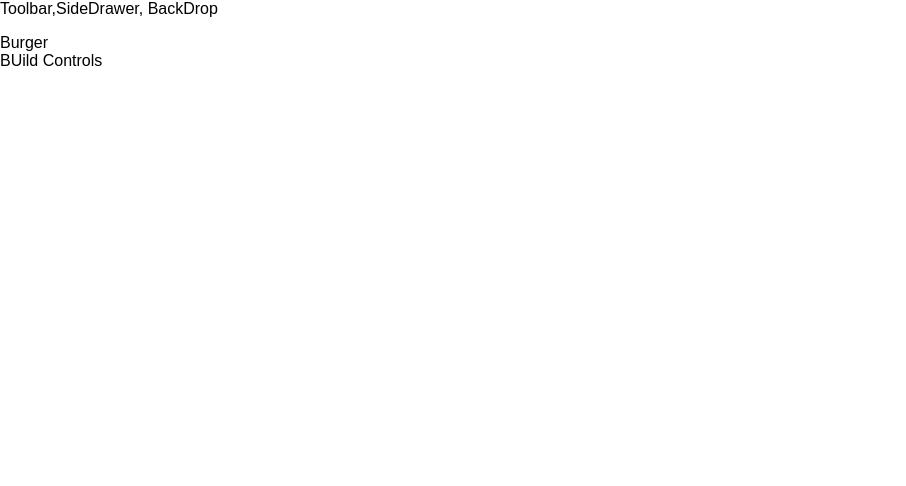
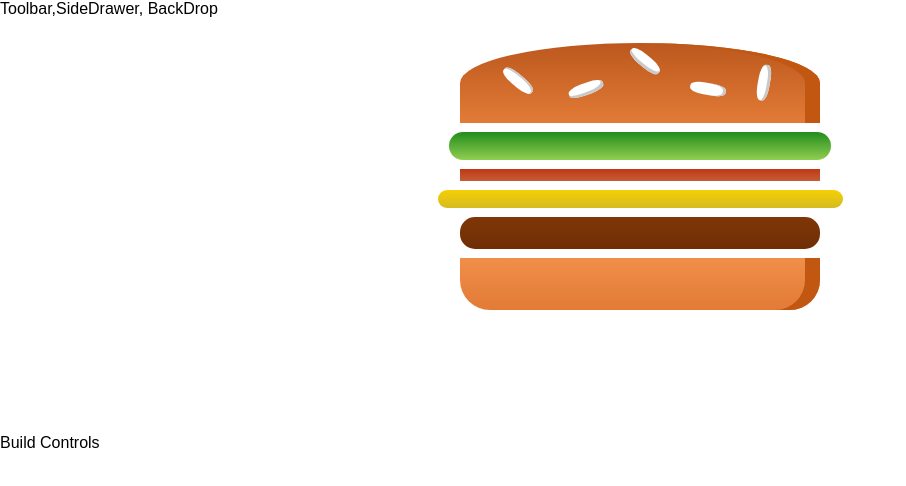
Before and after one commit to peterlxb/react-burger, a React (Create React App) app: page / in a window 1280 px wide. Shown: the top 486 px of the page, without its empty margins (0-906 px from the left). Built offline with nearby package versions, Linux system fonts and the light colour scheme.

Commit message:
Setting the components

```diff
--- a/package.json
+++ b/package.json
@@ -3,6 +3,7 @@
   "version": "0.1.0",
   "private": true,
   "dependencies": {
+    "prop-types": "^15.6.0",
     "react": "^16.2.0",
     "react-dom": "^16.2.0",
     "react-scripts": "1.1.0"
--- /dev/null
+++ b/src/components/Burger/Burger.css
@@ -0,0 +1,30 @@
+.Burger {
+  width: 100%;
+  margin: auto;
+  height: 250px;
+  overflow: scroll;
+  text-align: center;
+  font-weight: bold;
+  font-size: 1.2rem;
+}
+
+@media (min-width: 500px) and (min-height: 400px) {
+  .Burger {
+    width: 350px;
+    height: 300px;
+  }
+}
+
+@media (min-width: 1000px) and (min-height: 700px) {
+  .Burger {
+    width: 700px;
+    height: 600px;
+  }
+}
+
+@media (min-width: 500px) and (min-height: 401px) {
+  .Burger {
+    width: 450px;
+    height: 400px;
+  }
+}
--- /dev/null
+++ b/src/components/Burger/Burger.js
@@ -0,0 +1,30 @@
+import React from 'react';
+
+import './Burger.css'
+import BurgerIngredient from './BurgerIngredient/BurgerIngredient';
+
+const burger = (props) => {
+  // demo from the video
+
+  // const transformedIngredients = Object.keys(props.ingredients) //return arrays ['salad','cheese',...]
+  //   .map(igKey => { //igKey => salad ,cheese ....
+  //     return [...Array(props.ingredients[igKey])].map((_, i) => {
+  //       return <BurgerIngredient key={igKey + i} type={igKey}/>;
+  //     });
+  //   });
+
+  const transformedIngredients = Object.keys(props.ingredients) //return arrays ['salad','cheese',...]
+    .map((igKey, i)=> { //igKey => salad ,cheese ....
+      return <BurgerIngredient key={props.ingredients[igKey] + i} type={igKey}/>;
+    });
+
+  return (
+    <div className="Burger">
+      <BurgerIngredient type="bread-top" />
+      {transformedIngredients}
+      <BurgerIngredient type="bread-bottom"/>
+    </div>
+  );
+}
+
+export default burger;
--- /dev/null
+++ b/src/components/Burger/BurgerIngredient/BurgerIngredient.css
@@ -0,0 +1,113 @@
+.BreadBottom {
+    height: 13%;
+    width: 80%;
+    background: linear-gradient(#F08E4A, #e27b36);
+    border-radius: 0 0 30px 30px;
+    box-shadow: inset -15px 0 #c15711;
+    margin: 2% auto;
+}
+
+.BreadTop {
+    height: 20%;
+    width: 80%;
+    background: linear-gradient(#bc581e, #e27b36);
+    border-radius: 50% 50% 0 0;
+    box-shadow: inset -15px 0 #c15711;
+    margin: 2% auto;
+    position: relative;
+}
+
+.Seeds1 {
+    width: 10%;
+    height: 15%;
+    position: absolute;
+    background-color: white;
+    left: 30%;
+    top: 50%;
+    border-radius: 40%;
+    transform: rotate(-20deg);
+    box-shadow: inset -2px -3px #c9c9c9;
+}
+
+.Seeds1:after {
+    content: "";
+    width: 100%;
+    height: 100%;
+    position: absolute;
+    background-color: white;
+    left: -170%;
+    top: -260%;
+    border-radius: 40%;
+    transform: rotate(60deg);
+    box-shadow: inset -1px 2px #c9c9c9;
+  }
+
+.Seeds1:before {
+    content: "";
+    width: 100%;
+    height: 100%;
+    position: absolute;
+    background-color: white;
+    left: 180%;
+    top: -50%;
+    border-radius: 40%;
+    transform: rotate(60deg);
+    box-shadow: inset -1px -3px #c9c9c9;
+  }
+
+  .Seeds2 {
+    width: 10%;
+    height: 15%;
+    position: absolute;
+    background-color: white;
+    left: 64%;
+    top: 50%;
+    border-radius: 40%;
+    transform: rotate(10deg);
+    box-shadow: inset -3px 0 #c9c9c9;
+  }
+
+  .Seeds2:before {
+    content: "";
+    width: 100%;
+    height: 100%;
+    position: absolute;
+    background-color: white;
+    left: 150%;
+    top: -130%;
+    border-radius: 40%;
+    transform: rotate(90deg);
+    box-shadow: inset 1px 3px #c9c9c9;
+  }
+
+
+.Meat {
+    width: 80%;
+    height: 8%;
+    background: linear-gradient(#7f3608, #702e05);
+    margin: 2% auto;
+    border-radius: 15px;
+}
+
+.Cheese {
+    width: 90%;
+    height: 4.5%;
+    margin: 2% auto;
+    background: linear-gradient(#f4d004, #d6bb22);
+    border-radius: 20px;
+}
+
+.Salad {
+    width: 85%;
+    height: 7%;
+    margin: 2% auto;
+    background: linear-gradient(#228c1d, #91ce50);
+    border-radius: 20px;
+}
+
+.Bacon {
+    width: 80%;
+    height: 3%;
+    background: linear-gradient(#bf3813, #c45e38);
+    margin: 2% auto;
+}
--- /dev/null
+++ b/src/components/Burger/BurgerIngredient/BurgerIngredient.js
@@ -0,0 +1,48 @@
+import React, { Component } from 'react';
+import PropTypes from 'prop-types';
+
+import './BurgerIngredient.css'
+
+class BurgerIngredient extends Component {
+
+  render () {
+    let ingredient = null;
+
+    switch (this.props.type) {
+      case ('bread-bottom'):
+        ingredient = <div className="BreadBottom"></div>;
+        break;
+      case ('bread-top'):
+        ingredient = (
+          <div className="BreadTop">
+            <div className="Seeds1"></div>
+            <div className="Seeds2"></div>
+          </div>
+        );
+        break;
+      case ('meat'):
+        ingredient = <div className="Meat"></div>
+        break;
+      case ('cheese'):
+        ingredient = <div className="Cheese"></div>
+        break;
+      case ('bacon'):
+        ingredient = <div className="Bacon"></div>
+        break;
+      case ('salad'):
+        ingredient = <div className="Salad"></div>
+        break;
+      default:
+        ingredient = null;
+    }
+
+    return ingredient;
+  }
+
+};
+
+BurgerIngredient.propTypes = {
+  type: PropTypes.string.isRequired
+};
+
+export default BurgerIngredient;
--- a/src/containers/BurgerBuilder/BurgerBuilder.js
+++ b/src/containers/BurgerBuilder/BurgerBuilder.js
@@ -1,13 +1,24 @@
 import React, { Component } from 'react';
 
 import Aux from '../../hoc/Aux';
+import Burger from '../../components/Burger/Burger';
 
 class BurgerBuilder extends Component {
+
+  state = {
+    ingredients: {
+      salad:1,
+      bacon:2,
+      cheese: 2,
+      meat:2
+    }
+  }
+
   render () {
     return (
       <Aux>
-        <div>Burger</div>
-        <div>BUild Controls</div>
+        <Burger ingredients={this.state.ingredients}/>
+        <div>Build Controls</div>
       </Aux>
     )
   }
```
Also changed, not shown: 1 other file (tests, documents, lock files or other folders).
